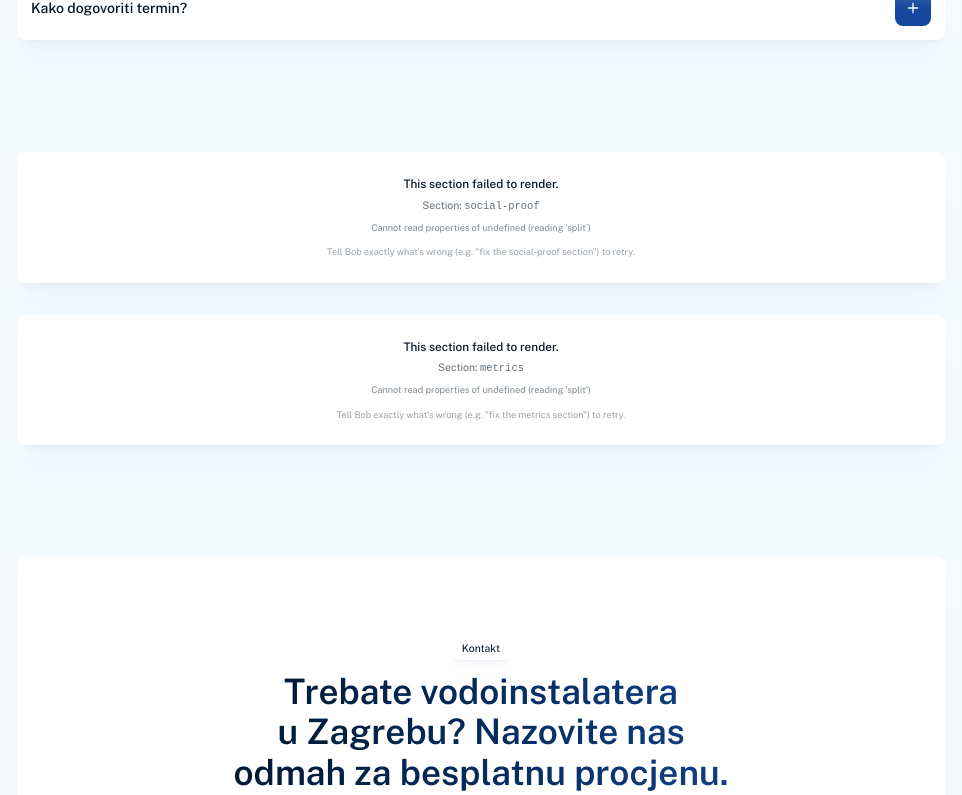
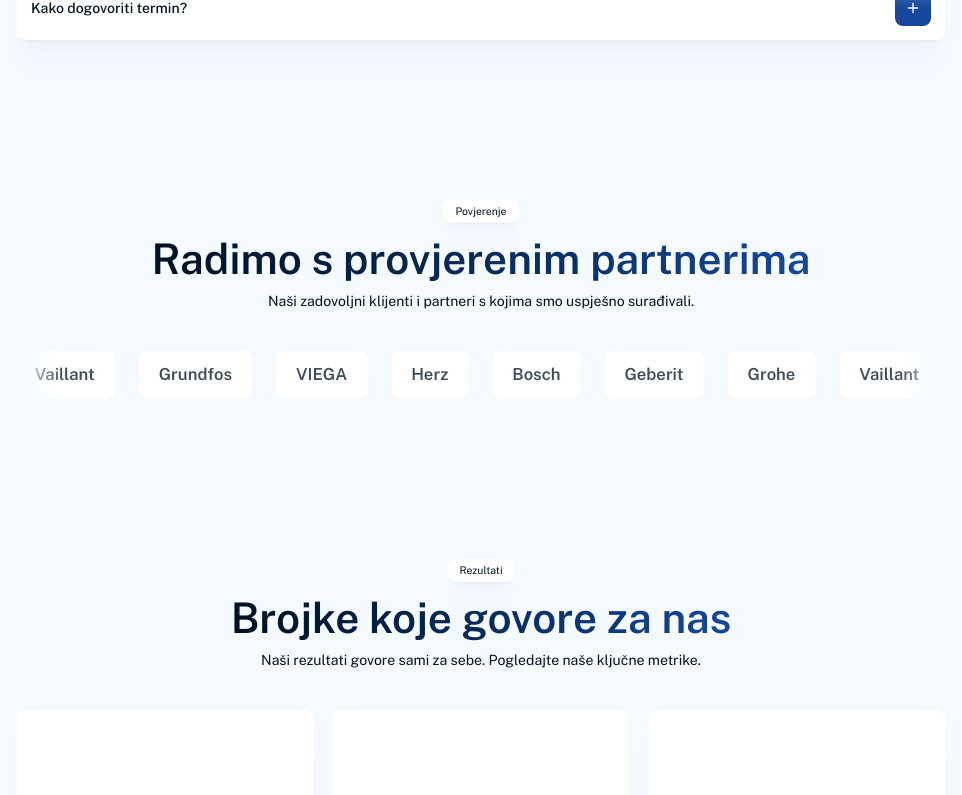
Before and after one commit to dmytro-webild/2c24586c-3514-4fe3-967a-22a20719395a, a React (Vite) app: page / in a window 1280 px wide. Shown: the part 3625-4420 px from the top of the page, without its empty margins (159-1121 px from the left). Built offline with nearby package versions, Linux system fonts and the light colour scheme; grey boxes are pictures that could not be loaded; a web font is replaced by a local one.

Commit message:
Bob AI: fix build error in src/pages/HomePage.tsx

```diff
--- a/src/pages/HomePage.tsx
+++ b/src/pages/HomePage.tsx
@@ -163,6 +163,7 @@
   <div id="social-proof" data-section="social-proof">
     <SectionErrorBoundary name="social-proof">
           <SocialProofMarquee
+      description="Naši zadovoljni klijenti i partneri s kojima smo uspješno surađivali."
       tag="Povjerenje"
       title="Radimo s provjerenim partnerima"
       names={[
@@ -181,6 +182,7 @@
   <div id="metrics" data-section="metrics">
     <SectionErrorBoundary name="metrics">
           <MetricsIconCards
+      description="Naši rezultati govore sami za sebe. Pogledajte naše ključne metrike."
       tag="Rezultati"
       title="Brojke koje govore za nas"
       metrics={[
```
